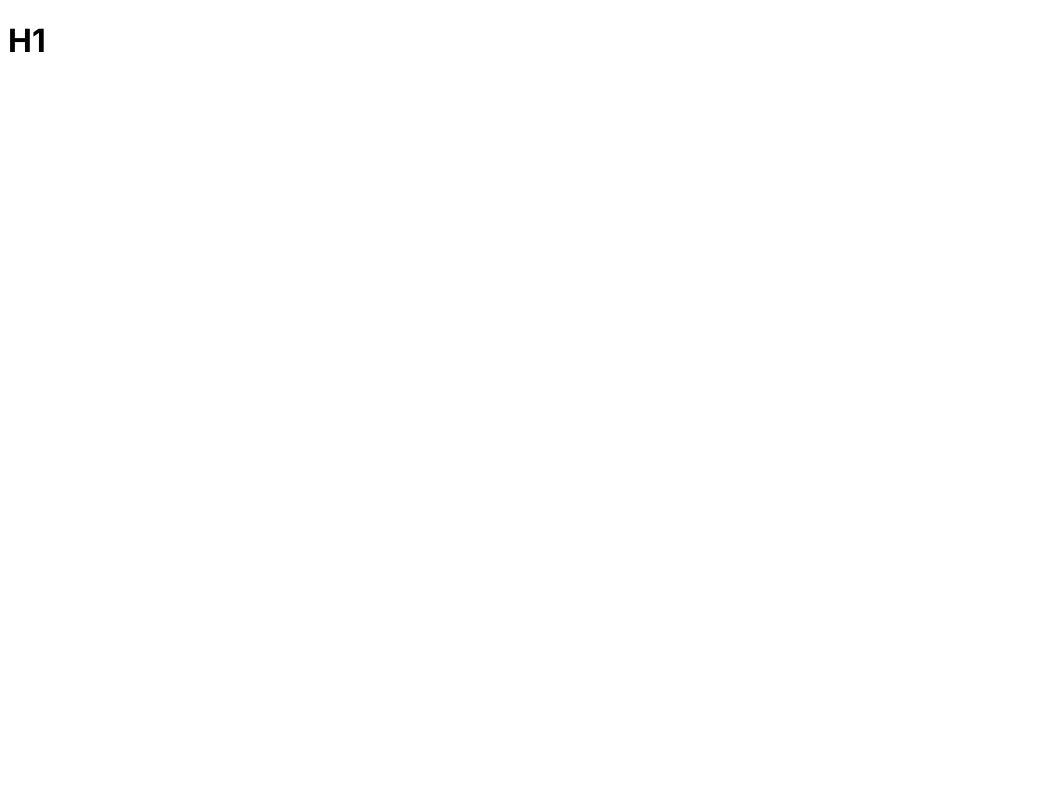
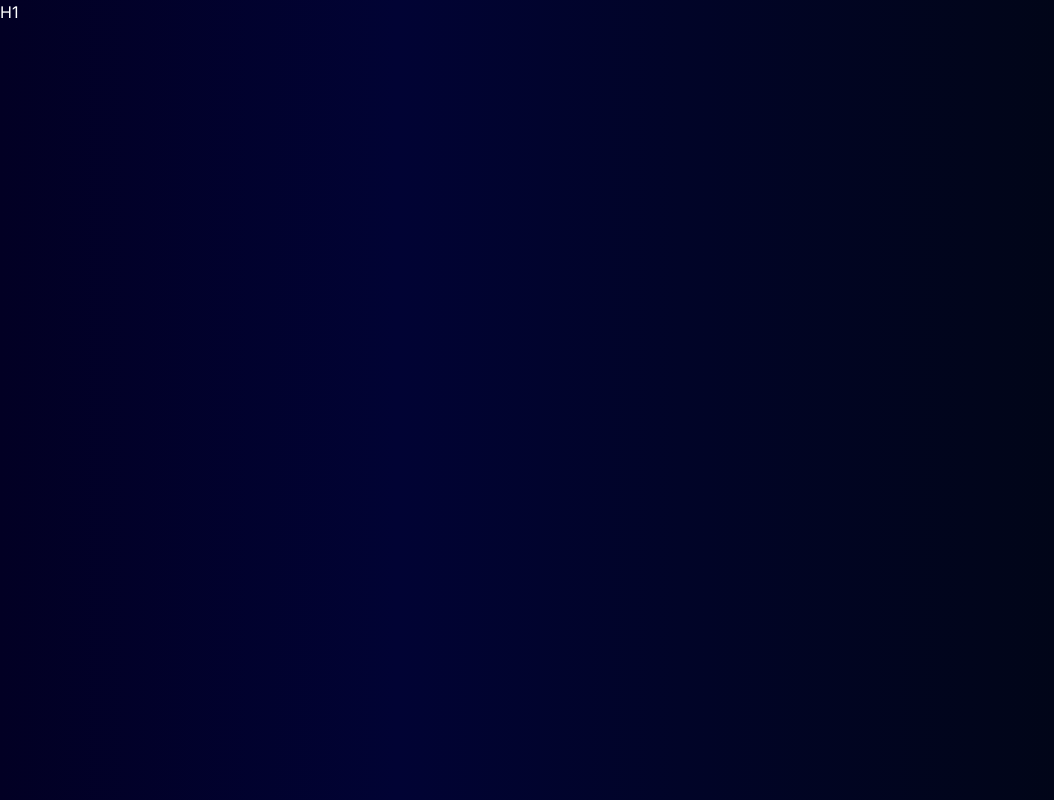
Before and after one commit to Kaoticode/komunly_web, a Next.js app: page / in a window 1280 px wide. Shown: the whole page, without its empty margins (0-1054 px from the left). Built offline with nearby package versions, Linux system fonts and the light colour scheme.

Commit message:
Configuración tailwind.css

```diff
--- /dev/null
+++ b/postcss.config.js
@@ -0,0 +1,6 @@
+module.exports = {
+  plugins: {
+    tailwindcss: {},
+    autoprefixer: {},
+  },
+}
--- /dev/null
+++ b/src/app/globals.css
@@ -0,0 +1,28 @@
+@tailwind base;
+@tailwind components;
+@tailwind utilities;
+
+:root {
+  --max-width: 1100px;
+  --border-radius: 12px;
+  --font-mono: ui-monospace, Menlo, Monaco, "Cascadia Mono", "Segoe UI Mono",
+    "Roboto Mono", "Oxygen Mono", "Ubuntu Monospace", "Source Code Pro",
+    "Fira Mono", "Droid Sans Mono", "Courier New", monospace;
+
+  html,
+  body {
+    max-width: 100vw;
+    overflow-x: hidden;
+  }
+
+  body {
+    color: white;
+    background: rgb(2,0,36);
+    background: linear-gradient(90deg, rgba(2,0,36,1) 0%, rgba(1,3,52,1) 31%, rgba(1,6,15,1) 100%);
+  }
+
+  a {
+    color: inherit;
+    text-decoration: none;
+  }
+}
--- a/src/app/layout.js
+++ b/src/app/layout.js
@@ -1,4 +1,5 @@
 import { Inter } from "next/font/google";
+import "./globals.css";
 
 const inter = Inter({ subsets: ["latin"] });
 
@@ -9,7 +10,7 @@ export const metadata = {
 
 export default function RootLayout({ children }) {
   return (
-    <html lang="en">
+    <html lang="es">
       <body className={inter.className}>
         {children}
         </body>
--- /dev/null
+++ b/tailwind.config.js
@@ -0,0 +1,15 @@
+/** @type {import('tailwindcss').Config} */
+module.exports = {
+  content: [
+    "./app/**/*.{js,ts,jsx,tsx,mdx}",
+    "./pages/**/*.{js,ts,jsx,tsx,mdx}",
+    "./components/**/*.{js,ts,jsx,tsx,mdx}",
+
+    // Or if using `src` directory:
+    "./src/**/*.{js,ts,jsx,tsx,mdx}",
+  ],
+  theme: {
+    extend: {},
+  },
+  plugins: [],
+}
```
Also changed, not shown: package.json (+10 -2 lines), 1 other file (tests, documents, lock files or other folders).
